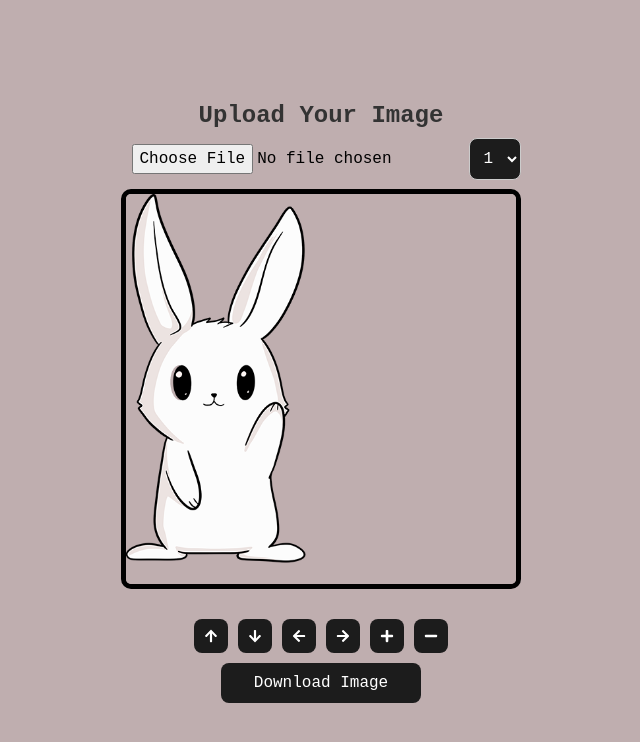
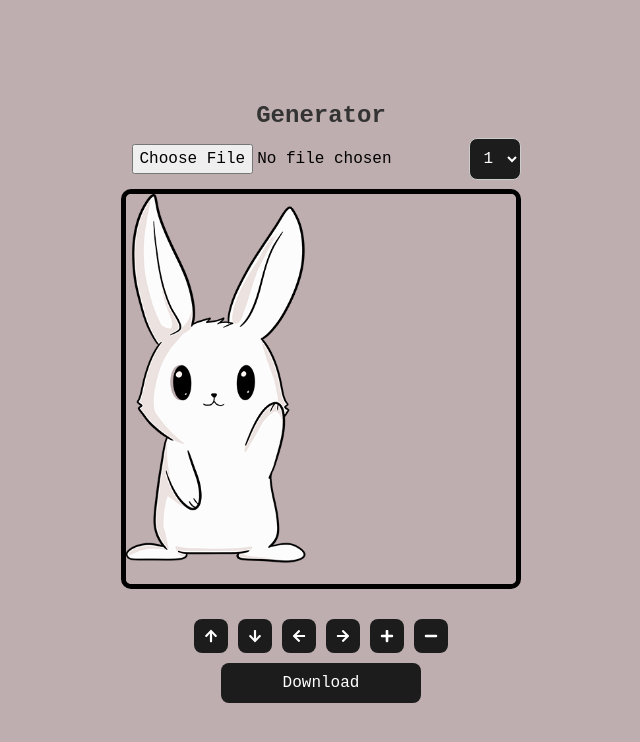
Before and after one commit to Appoxyz/BunBun, a Next.js app: page / in a window 1280 px wide. Shown: the top 742 px of the page, without its empty margins (319-959 px from the left). Built offline with nearby package versions, Linux system fonts and the light colour scheme.

Commit message:
quick fixes

```diff
--- a/src/components/MainComponent.tsx
+++ b/src/components/MainComponent.tsx
@@ -151,7 +151,7 @@ const ImageDisplay: React.FC = () => {
 
       {/* Middle Text and Upload */}
       <div style={{ textAlign: 'center', marginBottom: '5px' }}>
-        <h2 style={{ fontSize: '24px', fontWeight: 'bold', color: '#333' }}>Upload Your Image</h2>
+        <h2 style={{ fontSize: '24px', fontWeight: 'bold', color: '#333' }}>Generator</h2>
         <input
           type="file"
           accept="image/*"
@@ -230,7 +230,7 @@ const ImageDisplay: React.FC = () => {
         </div>
 
         <button onClick={handleDownload} style={downloadButtonStyle}>
-          Download Image
+          Download
         </button>
       </div>
 
```
